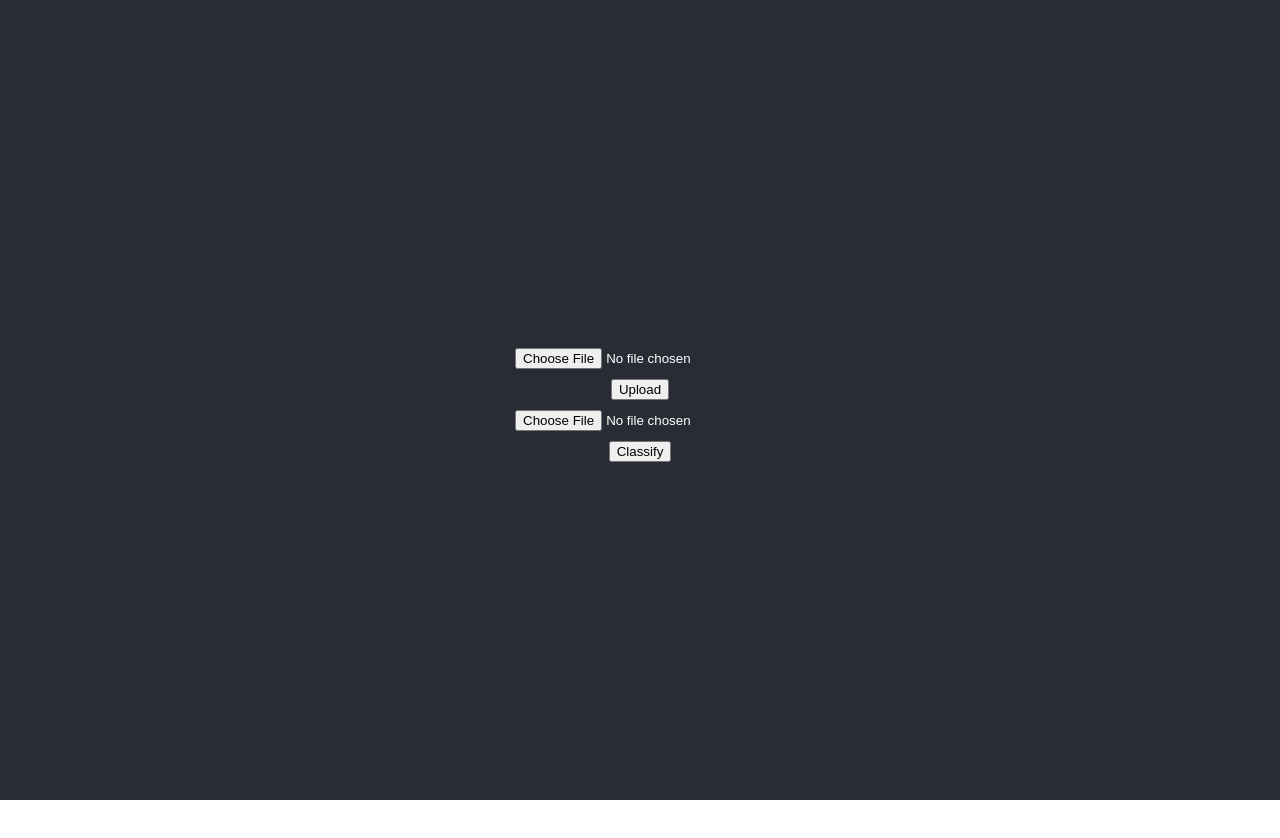
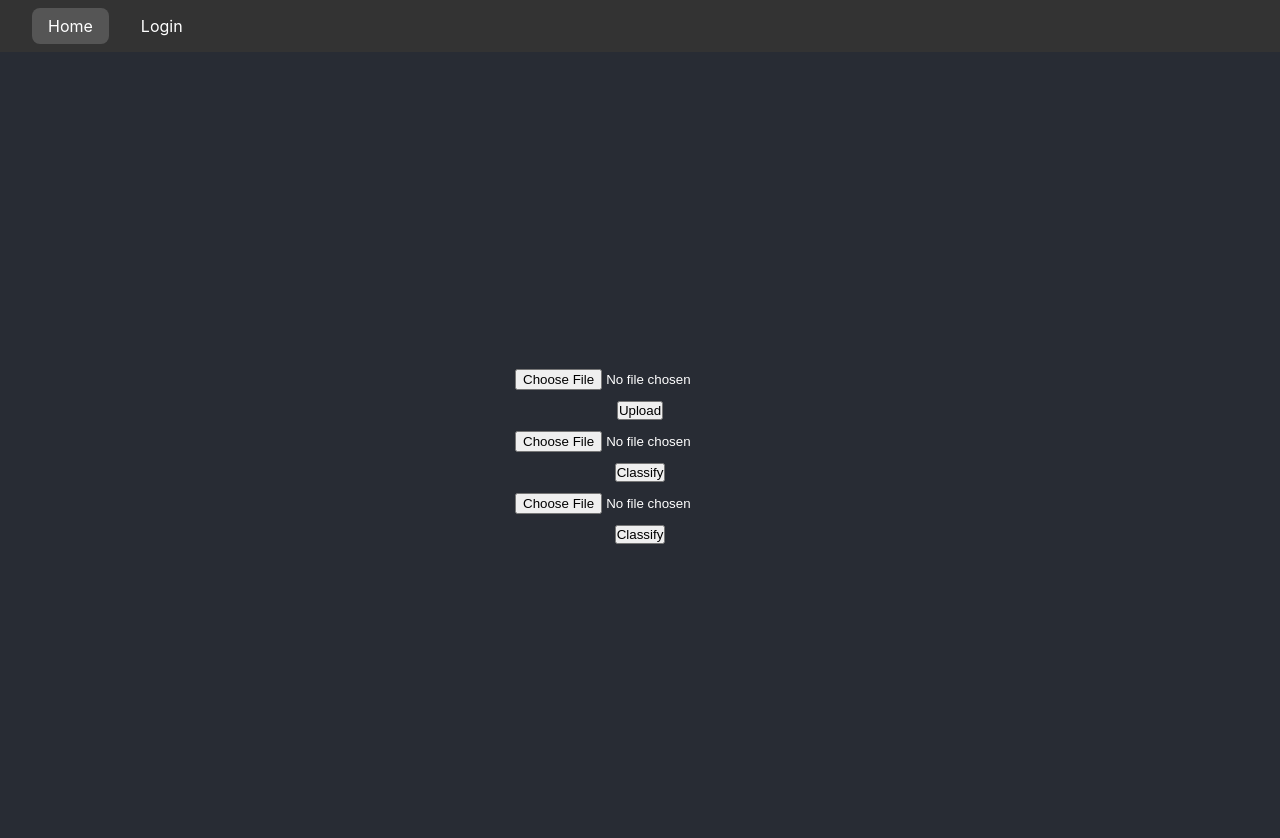
Before and after one commit to henryhu1/URA-Frontend, a React (Create React App) app: page / in a window 1280 px wide. Shown: the top 838 px of the page. Before the commit the page ends 800 px from the top, so only its background shows below. Built offline with nearby package versions, Linux system fonts and the light colour scheme.

Commit message:
navbar, important components, css, axios call to WIP customized image classifier

```diff
--- a/package.json
+++ b/package.json
@@ -7,7 +7,8 @@
     "axios": "^1.4.0",
     "jszip": "^3.10.1",
     "react": "^18.2.0",
-    "react-dom": "^18.2.0"
+    "react-dom": "^18.2.0",
+    "react-router-dom": "^6.15.0"
   },
   "devDependencies": {
     "@testing-library/jest-dom": "^5.16.5",
--- a/src/App.css
+++ b/src/App.css
@@ -1,16 +1,5 @@
 .App {
   text-align: center;
-}
-
-.App-logo {
-  height: 40vmin;
-  pointer-events: none;
-}
-
-@media (prefers-reduced-motion: no-preference) {
-  .App-logo {
-    animation: App-logo-spin infinite 20s linear;
-  }
 }
 
 .App-header {
@@ -27,51 +16,3 @@
 .App-link {
   color: #61dafb;
 }
-
-.App-body {
-  background-color: #282c34;
-  min-height: 100vh;
-  display: flex;
-  flex-direction: column;
-  align-items: center;
-  justify-content: center;
-  font-size: calc(10px + 2vmin);
-  color: white;
-}
-
-@keyframes App-logo-spin {
-  from {
-    transform: rotate(0deg);
-  }
-  to {
-    transform: rotate(360deg);
-  }
-}
-
-#stylized input{
-  display: block;
-  font-size:11px;
-  padding:4px 2px;
-  border:solid 1px #aacfe4;
-  width:70px;
-  margin:2px 0 20px 10px;
-}
-
-form {
-  margin: 0 auto;
-  width:250px;
-}
-
-.loader {
-  border: 16px solid #f3f3f3; /* Light grey */
-  border-top: 16px solid #3498db; /* Blue */
-  border-radius: 50%;
-  width: 120px;
-  height: 120px;
-  animation: spin 2s linear infinite;
-}
-
-@keyframes spin {
-  0% { transform: rotate(0deg); }
-  100% { transform: rotate(360deg); }
-}
--- a/src/App.tsx
+++ b/src/App.tsx
@@ -1,18 +1,17 @@
-import React, { useState, } from 'react';
+import React from 'react';
+import { BrowserRouter, Routes, Route } from 'react-router-dom';
 import axios from 'axios';
-import ClassifyImageForm from './components/forms/ClassifyImageForm';
+import Main from 'components/Main';
+import Login from 'components/Login';
+import Navbar from 'components/Navbar';
 import 'App.css';
-import UploadTrainingImagesForm from 'components/forms/UploadTrainingImagesForm';
 
 axios.defaults.xsrfHeaderName = "X-CSRFTOKEN";
 axios.defaults.xsrfCookieName = "csrftoken";
 
-function App() {
-  const [classification, setClassification] = useState("");
-  const [isClassifying, setIsClassifying] = useState(false);
-
-  return (
-    <div className="App">
+const App = () => (
+  <div className="App">
+    <BrowserRouter>
       {/* <header className="App-header">
         <img src={logo} className="App-logo" alt="logo" />
         <p>
@@ -27,17 +26,17 @@ function App() {
           Learn React
         </a>
       </header> */}
-      <div className="App-body">
-        <UploadTrainingImagesForm />
-        <ClassifyImageForm setIsClassifying={setIsClassifying} setClassification={setClassification} />
-        {isClassifying ? (
-          <div className="loader" />
-        ) :
-        classification ?? <></>
-        }
-      </div>
-    </div>
-  );
-}
+
+      <Navbar />
+      <Routes>
+        <Route path="/" Component={Main} />
+        <Route path="/login" Component={Login} />
+        {/* Add more routes as needed */}
+      </Routes>
+
+  </BrowserRouter>
+
+  </div>
+);
 
 export default App;
--- /dev/null
+++ b/src/components/Login/index.tsx
@@ -0,0 +1,8 @@
+
+const Login = () => {
+  return (
+    <></>
+  );
+};
+
+export default Login;
--- /dev/null
+++ b/src/components/Main/index.css
@@ -0,0 +1,24 @@
+.Main {
+  background-color: #282c34;
+  min-height: 100vh;
+  display: flex;
+  flex-direction: column;
+  align-items: center;
+  justify-content: center;
+  font-size: calc(10px + 2vmin);
+  color: white;
+}
+
+.loader {
+  border: 16px solid #f3f3f3; /* Light grey */
+  border-top: 16px solid #3498db; /* Blue */
+  border-radius: 50%;
+  width: 120px;
+  height: 120px;
+  animation: spin 2s linear infinite;
+}
+
+@keyframes spin {
+  0% { transform: rotate(0deg); }
+  100% { transform: rotate(360deg); }
+}
--- /dev/null
+++ b/src/components/Main/index.tsx
@@ -0,0 +1,24 @@
+import React, { useState, } from 'react';
+import ClassifyImageForm from 'components/forms/ClassifyImageForm';
+import UploadTrainingImagesForm from 'components/forms/UploadTrainingImagesForm';
+import './index.css';
+
+const Main = () => {
+  const [classification, setClassification] = useState("");
+  const [isClassifying, setIsClassifying] = useState(false);
+
+  return (
+    <div className="Main">
+      <UploadTrainingImagesForm />
+      <ClassifyImageForm setIsClassifying={setIsClassifying} setClassification={setClassification} customizedClassifier />
+      <ClassifyImageForm setIsClassifying={setIsClassifying} setClassification={setClassification} />
+      {isClassifying ? (
+        <div className="loader" />
+      ) :
+      classification ?? <></>
+      }
+    </div>
+  );
+};
+
+export default Main;
--- /dev/null
+++ b/src/components/Navbar/index.css
@@ -0,0 +1,39 @@
+.navbar {
+  display: flex;
+  justify-content: space-between;
+  align-items: center;
+  padding: 1rem 2rem;
+  background-color: #333;
+  position: sticky;
+  top: 0;
+  z-index: 1000;  /* Ensure the navbar stays above other elements */
+}
+
+.navbar-links {
+  list-style: none;
+  display: flex;
+  gap: 1rem;
+}
+
+.navbar-links a {
+  color: white;
+  text-decoration: none;
+  padding: 0.5rem 1rem;
+  border-radius: 8px;
+  transition: background-color 0.3s ease;
+}
+
+.navbar-links a:hover {
+  background-color: rgba(255, 255, 255, 0.1);
+}
+
+#navbar a.active {
+  background-color: #555;
+  border-radius: 8px;
+}
+
+*, *::before, *::after {
+  box-sizing: inherit;
+  padding: 0;
+  margin: 0;
+}
--- /dev/null
+++ b/src/components/Navbar/index.tsx
@@ -0,0 +1,15 @@
+import { NavLink } from 'react-router-dom';
+import './index.css';
+
+const Navbar = () => {
+  return (
+    <nav id="navbar" className="navbar">
+      <ul className="navbar-links">
+        <li><NavLink to='/'>Home</NavLink></li>
+        <li><NavLink to='/login'>Login</NavLink></li>
+      </ul>
+    </nav>
+  );
+};
+
+export default Navbar;
--- a/src/components/forms/ClassifyImageForm/index.tsx
+++ b/src/components/forms/ClassifyImageForm/index.tsx
@@ -1,10 +1,16 @@
 import React, { useState, SetStateAction, Dispatch, ChangeEvent, FormEvent } from 'react';
 import axios from 'axios';
 import StringConstants from 'constants/strings';
+import 'components/forms/forms.css';
 
-const ClassifyImageForm = ({ setIsClassifying, setClassification }: ClassifyImageFormProps) => {
+const ClassifyImageForm = ({
+  setIsClassifying,
+  setClassification,
+  customizedClassifier = false
+}: ClassifyImageFormProps) => {
   const [image, setImage] = useState<File>();
   const [imageURLString, setImageURLString] = useState("");
+  const classifyingURL = customizedClassifier ? '/classify/customized_classifier/' : '/classify/';
 
   const handleInput = (e: ChangeEvent<HTMLInputElement>) => {
     const file = e.target.files && e.target.files[0];
@@ -22,7 +28,7 @@ const ClassifyImageForm = ({ setIsClassifying, setClassification }: ClassifyImag
     formData.append('image', image);
     try {
       setIsClassifying(true);
-      await axios.post('/classify/', formData, {
+      await axios.post(classifyingURL, formData, {
         headers: {
           'enctype': 'multipart/form-data',
           // 'X-CSRFToken': csrftoken,
@@ -62,6 +68,7 @@ const ClassifyImageForm = ({ setIsClassifying, setClassification }: ClassifyImag
 type ClassifyImageFormProps = {
   setIsClassifying: Dispatch<SetStateAction<boolean>>,
   setClassification: Dispatch<SetStateAction<string>>,
+  customizedClassifier?: boolean,
 };
 
 export default ClassifyImageForm;
--- a/src/components/forms/UploadTrainingImagesForm/index.tsx
+++ b/src/components/forms/UploadTrainingImagesForm/index.tsx
@@ -3,6 +3,7 @@ import axios from 'axios';
 import compressFiles from 'utils/files';
 import NumberConstants from 'constants/numbers';
 import StringConstants from 'constants/strings';
+import 'components/forms/forms.css';
 
 const UploadTrainingImagesForm = () => {
   const [zippedDataset, setZippedDataset] = useState<Blob>();
--- /dev/null
+++ b/src/components/forms/forms.css
@@ -0,0 +1,13 @@
+#stylized input {
+  display: block;
+  font-size:11px;
+  padding:4px 2px;
+  border:solid 1px #aacfe4;
+  width:70px;
+  margin:2px 0 20px 10px;
+}
+
+form {
+  margin: 0 auto;
+  width:250px;
+}
```
Also changed, not shown: 1 other file (tests, documents, lock files or other folders).
